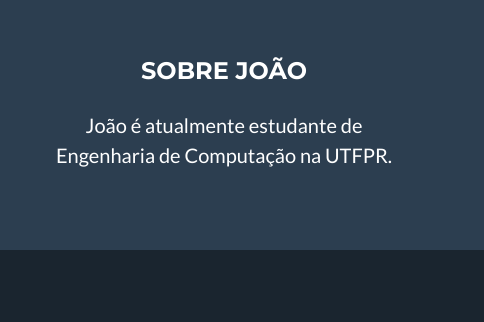
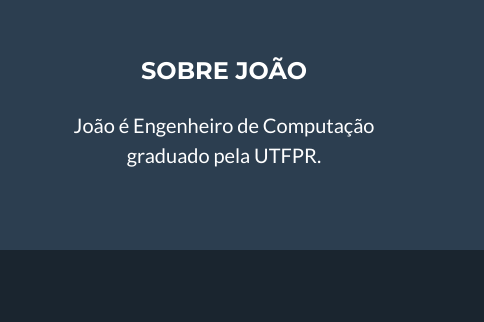
Before and after one commit to Joao-Pedro-ML/Portfolio, a plain HTML site: page portfolio/index.html in a window 1280 px wide. Shown: the part 3230-3552 px from the top of the page, 796-1280 px from the left. Drawn offline with nearby package versions, Linux system fonts and the light colour scheme.

Commit message:
changes on resume.pdf

```diff
--- a/portfolio/index.html
+++ b/portfolio/index.html
@@ -229,7 +229,7 @@
                     <div class="col-lg-4">
                         <h4 class="text-uppercase mb-4">Sobre João</h4>
                         <p class="lead mb-0">
-                            João é atualmente estudante de Engenharia de Computação na UTFPR.
+                            João é Engenheiro de Computação graduado pela UTFPR.
                         </p>
                     </div>
                 </div>
```
Also changed, not shown: 3 other files.
